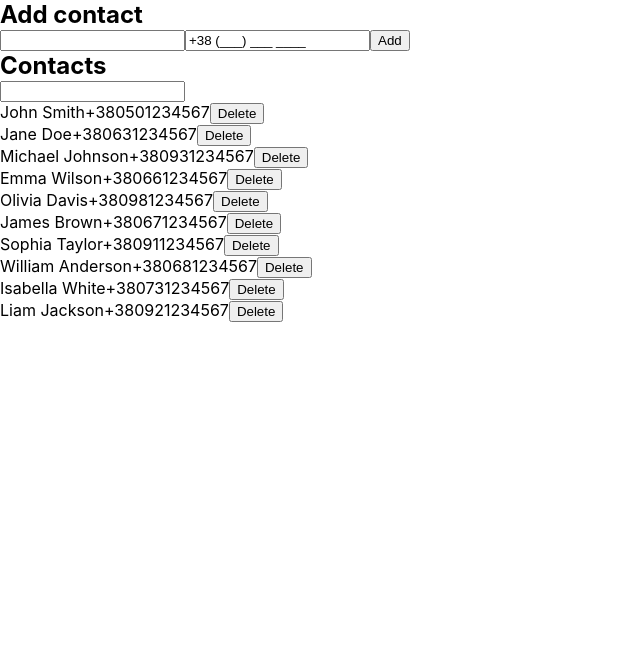
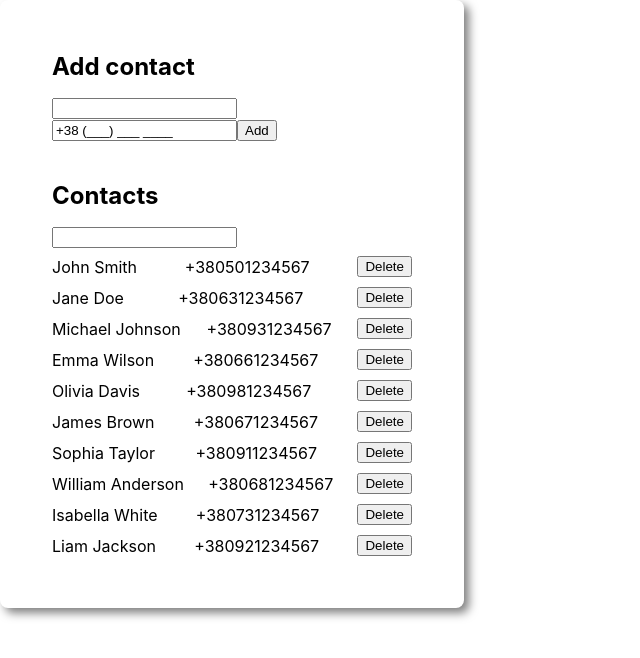
Before and after one commit to Ivan011001/goit-react-hw-06-phonebook, a React (Create React App) app: page / in a window 1280 px wide. Shown: the top 658 px of the page, without its empty margins (0-640 px from the left). Built offline with nearby package versions, Linux system fonts and the light colour scheme.

Commit message:
final-commit

```diff
--- a/src/components/App.jsx
+++ b/src/components/App.jsx
@@ -5,12 +5,13 @@ import ContactList from './ContactList';
 import ContactForm from './ContactForm';
 import { useSelector } from 'react-redux';
 import { getContacts } from 'redux/actions';
+import { AppContainer } from './App.styled';
 
 export default function App() {
   const contacts = useSelector(getContacts);
 
   return (
-    <div>
+    <AppContainer>
       <Section title="Add contact">
         <ContactForm />
       </Section>
@@ -20,6 +21,6 @@ export default function App() {
         </Section>
       )}
       <ToastContainer />
-    </div>
+    </AppContainer>
   );
 }
--- /dev/null
+++ b/src/components/App.styled.js
@@ -0,0 +1,11 @@
+import styled from 'styled-components';
+
+export const AppContainer = styled.div`
+  width: 400px;
+  padding: 32px;
+  display: flex;
+  flex-direction: column;
+  background-color: #fff;
+  border-radius: 8px;
+  box-shadow: 5px 5px 10px 0 rgba(0, 0, 0, 0.5);
+`;
--- a/src/components/ContactForm/ContactForm.styled.js
+++ /dev/null
@@ -1 +0,0 @@
-import styled from 'styled-components';
--- a/src/components/ContactForm/index.jsx
+++ b/src/components/ContactForm/index.jsx
@@ -1,3 +1,42 @@
+// import { toast } from 'react-toastify';
+// import { useState } from 'react';
+// import { useDispatch } from 'react-redux';
+// import { addContact } from 'redux/contactsSlice';
+// import { PatternFormat } from 'react-number-format';
+
+// export default function ContactForm() {
+//   const dispatch = useDispatch();
+//   const [tel, setTel] = useState('');
+
+//   const onFormSubmit = e => {
+//     e.preventDefault();
+//     const form = e.currentTarget;
+//     const name = form.elements.name.value;
+//     console.dir(form.elements.tel);
+
+//     if (!name) return toast.warn('Please, enter valid information');
+
+//     dispatch(addContact(name, tel));
+//     form.reset();
+//     setTel('');
+//   };
+
+//   return (
+//     <form onSubmit={onFormSubmit}>
+//       <input type="text" name="name" />
+//       <PatternFormat
+//         format="+38 (###) ### ####"
+//         allowEmptyFormatting
+//         name="tel"
+//         value={tel}
+//         onValueChange={values => {
+//           setTel(values.formattedValue);
+//         }}
+//       />
+//       <button>Add</button>
+//     </form>
+//   );
+// }
 import { toast } from 'react-toastify';
 import { useState } from 'react';
 import { useDispatch } from 'react-redux';
@@ -12,8 +51,12 @@ export default function ContactForm() {
     e.preventDefault();
     const form = e.currentTarget;
     const name = form.elements.name.value;
+    const numericTel = tel.replace(/\D/g, '');
 
-    if (!name) return toast.warn('Please, enter valid information');
+    if (!name || numericTel.length < 12) {
+      toast.warn('Please, enter valid information');
+      return;
+    }
 
     dispatch(addContact(name, tel));
     form.reset();
--- a/src/components/ContactList/ContactList.styled.js
+++ b/src/components/ContactList/ContactList.styled.js
@@ -1 +1,14 @@
 import styled from 'styled-components';
+
+export const StyledList = styled.ul`
+  margin-top: 8px;
+  display: flex;
+  flex-direction: column;
+  gap: 10px;
+
+  & > li {
+    display: flex;
+    justify-content: space-between;
+    align-items: center;
+  }
+`;
--- a/src/components/ContactList/ContactListItem/index.jsx
+++ b/src/components/ContactList/ContactListItem/index.jsx
@@ -9,12 +9,12 @@ export default function ContactListItem({ contact }) {
   };
 
   return (
-    <div>
+    <>
       <span>{contact.name}</span>
       <span>{contact.tel}</span>
       <button type="button" onClick={() => handleDelete(contact.id)}>
         Delete
       </button>
-    </div>
+    </>
   );
 }
--- a/src/components/ContactList/index.jsx
+++ b/src/components/ContactList/index.jsx
@@ -2,6 +2,7 @@ import ContactFilter from 'components/ContactFilter';
 import ContactListItem from './ContactListItem';
 import { useSelector } from 'react-redux';
 import { getContacts, getFilterValue } from 'redux/actions';
+import { StyledList } from './ContactList.styled';
 
 export default function ContactList() {
   const contacts = useSelector(getContacts);
@@ -14,13 +15,17 @@ export default function ContactList() {
   return (
     <>
       <ContactFilter />
-      <ul>
-        {visibleContacts.map(contact => (
-          <li key={contact.id}>
-            <ContactListItem contact={contact} />
-          </li>
-        ))}
-      </ul>
+      {visibleContacts.length > 0 ? (
+        <StyledList>
+          {visibleContacts.map(contact => (
+            <li key={contact.id}>
+              <ContactListItem contact={contact} />
+            </li>
+          ))}
+        </StyledList>
+      ) : (
+        <p>Sorry, no contacts found...</p>
+      )}
     </>
   );
 }
--- a/src/components/Section/Section.styled.js
+++ b/src/components/Section/Section.styled.js
@@ -1 +1,10 @@
 import styled from 'styled-components';
+
+export const Title = styled.h1`
+  margin-bottom: 16px;
+  font-size: 24px;
+`;
+
+export const SectionContainer = styled.section`
+  padding: 20px;
+`;
--- a/src/components/Section/index.jsx
+++ b/src/components/Section/index.jsx
@@ -1,8 +1,10 @@
+import { Title, SectionContainer } from './Section.styled';
+
 export default function Section({ title, children }) {
   return (
-    <section>
-      <h2>{title}</h2>
+    <SectionContainer>
+      <Title>{title}</Title>
       {children}
-    </section>
+    </SectionContainer>
   );
 }
```
Also changed, not shown: src/components/ContactList/ContactListItem/ContactListItem.styled.js (deleted).
